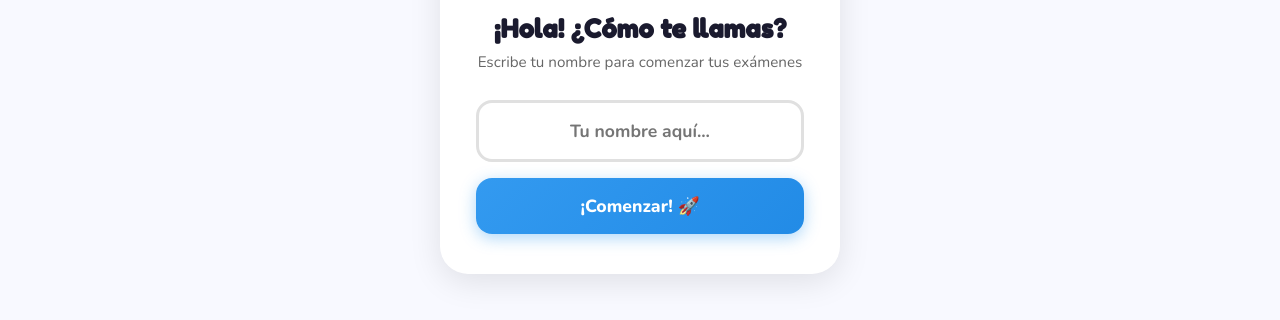
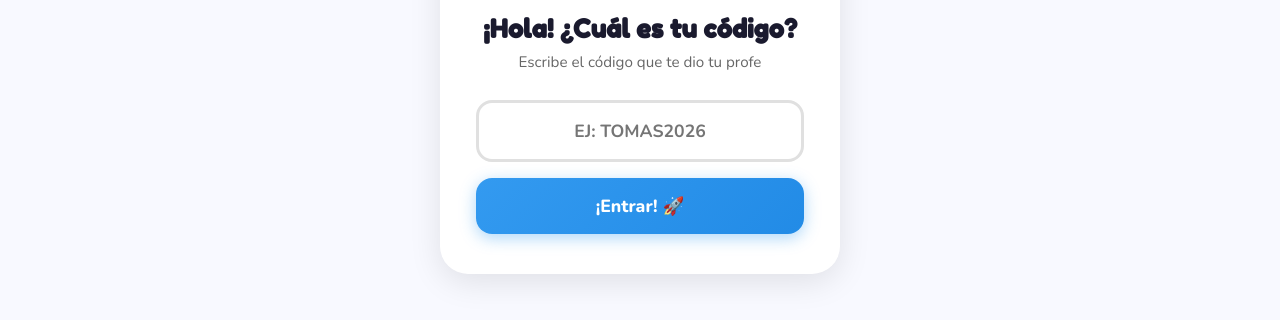
Before and after one commit to josuecalderonbusiness-boop/guia_sexto, a website: page public/index.html in a window 1280 px wide. Shown: the part 360-680 px from the top of the page. Drawn offline with nearby package versions, Linux system fonts and the light colour scheme.

Commit message:
login por codigo de acceso

```diff
--- a/public/index.html
+++ b/public/index.html
@@ -238,12 +238,14 @@
 <div id="screen-login">
   <div class="login-card fade-in">
     <div class="login-emoji">🧠</div>
-    <h2>¡Hola! ¿Cómo te llamas?</h2>
-    <p>Escribe tu nombre para comenzar tus exámenes</p>
+    <h2>¡Hola! ¿Cuál es tu código?</h2>
+    <p>Escribe el código que te dio tu profe</p>
     <input class="input-name" type="text" id="input-nombre"
-           placeholder="Tu nombre aquí..." maxlength="30"
+           placeholder="Ej: TOMAS2026" maxlength="20"
+           style="text-transform:uppercase"
            onkeydown="if(event.key==='Enter') entrar()"/>
-    <button class="btn-entrar" onclick="entrar()">¡Comenzar! 🚀</button>
+    <div id="login-error" style="color:#C92A2A;font-weight:700;font-size:0.9rem;margin-top:8px;display:none"></div>
+    <button class="btn-entrar" onclick="entrar()">¡Entrar! 🚀</button>
   </div>
 </div>
 
@@ -338,14 +340,39 @@ function mostrar(id) {
   document.getElementById(id).style.display = id === 'screen-login' ? 'flex' : 'block';
 }
 
-function entrar() {
-  const nombre = document.getElementById('input-nombre').value.trim();
-  if (!nombre) { document.getElementById('input-nombre').style.borderColor = '#FF6B6B'; return; }
-  estado.nombre = nombre;
-  guardarEstadoLocal();
-  mostrarHeaderNombre();
-  mostrar('screen-inicio');
-  renderInicio();
+async function entrar() {
+  const codigo = document.getElementById('input-nombre').value.trim().toUpperCase();
+  if (!codigo) { document.getElementById('input-nombre').style.borderColor = '#FF6B6B'; return; }
+  const btn = document.querySelector('.btn-entrar');
+  btn.textContent = 'Verificando...';
+  btn.disabled = true;
+  try {
+    const res = await fetch('/api/login', {
+      method: 'POST',
+      headers: { 'Content-Type': 'application/json' },
+      body: JSON.stringify({ codigo })
+    });
+    const data = await res.json();
+    if (!data.ok) {
+      document.getElementById('login-error').textContent = data.error;
+      document.getElementById('login-error').style.display = 'block';
+      document.getElementById('input-nombre').style.borderColor = '#FF6B6B';
+      btn.textContent = '¡Entrar! 🚀';
+      btn.disabled = false;
+      return;
+    }
+    estado.nombre = data.nombre;
+    estado.codigo = data.codigo;
+    guardarEstadoLocal();
+    mostrarHeaderNombre();
+    mostrar('screen-inicio');
+    renderInicio();
+  } catch(e) {
+    document.getElementById('login-error').textContent = 'Error de conexión. Intenta de nuevo.';
+    document.getElementById('login-error').style.display = 'block';
+    btn.textContent = '¡Entrar! 🚀';
+    btn.disabled = false;
+  }
 }
 
 function mostrarHeaderNombre() {
```
Also changed, not shown: api/login.js (added, +47 -0 lines).
